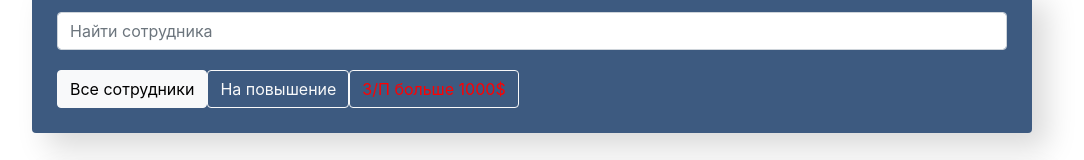
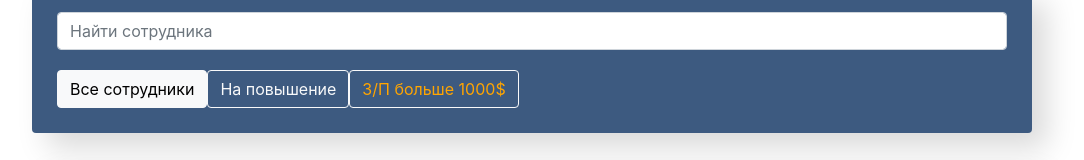
Before and after one commit to riabinkovihor/first-react-app, a React (Create React App) app: page / in a window 1280 px wide. Shown: the part 292-452 px from the top of the page, without its empty margins (108-1192 px from the left). Built offline with nearby package versions, Linux system fonts and the light colour scheme.

Commit message:
change color

```diff
--- a/src/components/app-filter/app-filter.jsx
+++ b/src/components/app-filter/app-filter.jsx
@@ -35,7 +35,7 @@ class AppFilter extends Component {
         const buttons = buttonsData.map((item,i) => {
             const active = item.filter === filter
             const clazz = active ? 'btn-light' : 'btn-outline-light'
-            const style = item.colored ? {color:'red'} : null
+            const style = item.colored ? {color:'orange'} : null
             return (
                 <button
                     className={`btn ${clazz}`}
```
